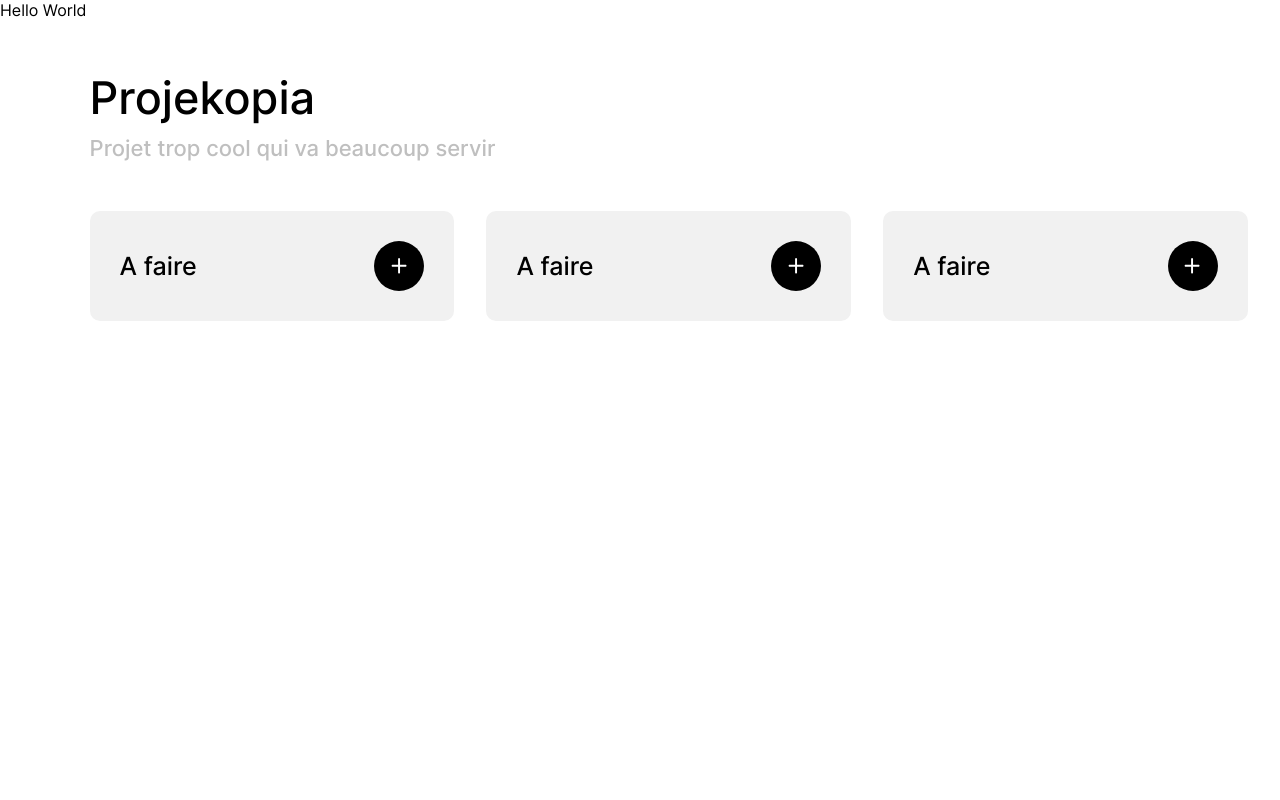
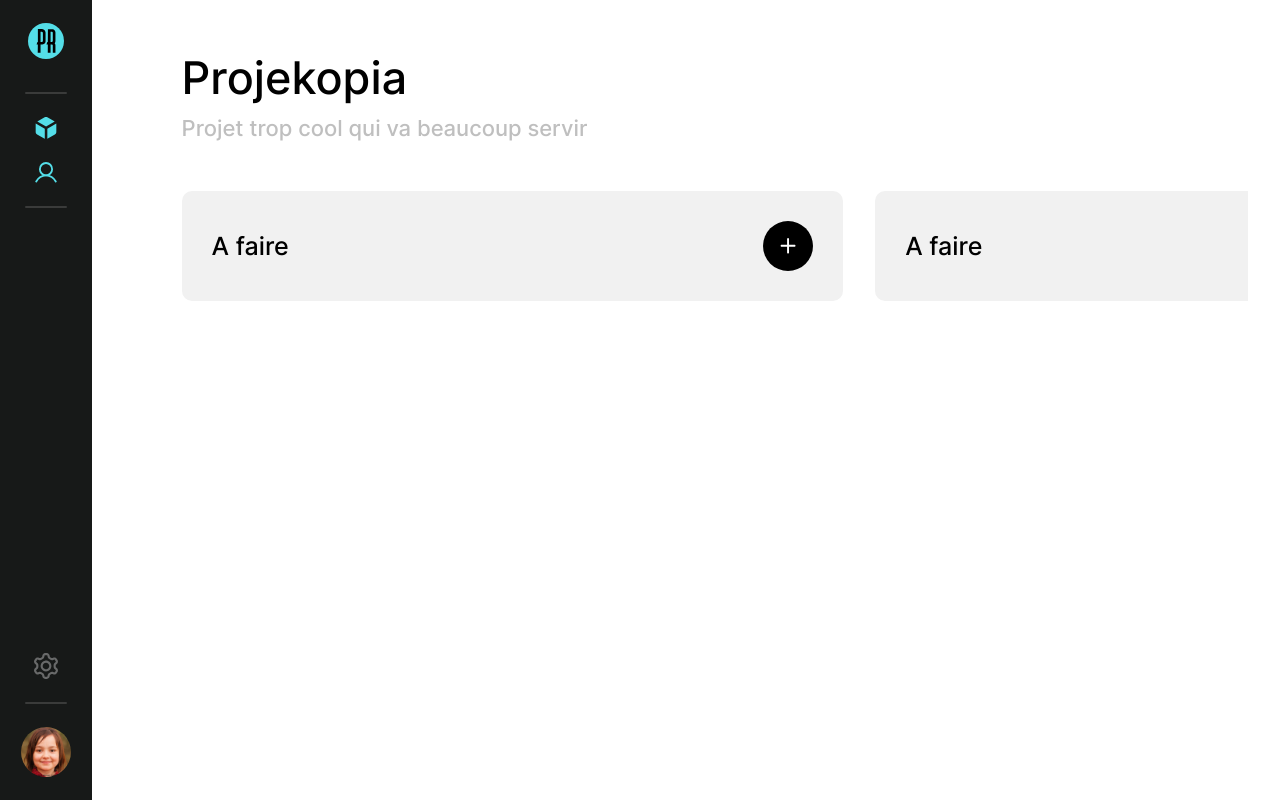
Before and after one commit to Passiflore/Projectopia, a React (Vite) app: page / in a window 1280 px wide. Built offline with nearby package versions, Linux system fonts and the light colour scheme.

Commit message:
[ADD] adding sideBar component

```diff
--- a/src/App.css
+++ b/src/App.css
@@ -1,25 +1,27 @@
-
-.project{
-  margin-left : 7vw;
-  padding-right: 32px;
-}
-
-.projectTitle{
-  margin-top:50px;
+.projectTitle {
+  margin-top: 50px;
   font-size: 45px;
   font-weight: 500;
 }
 
-.projectDescription{
-  margin-top:10px;
+.projectDescription {
+  margin-top: 10px;
   font-size: 22px;
   font-weight: 500;
-  color:#BFBFBF;
+  color: #bfbfbf;
 }
 
-.projectStatuts{
+.projectStatuts {
   display: flex;
   justify-content: space-around;
-  gap:32px;
+  gap: 32px;
   margin-top: 50px;
 }
+
+.appContainer {
+  height: 100%;
+  overflow: hidden;
+  margin-right: 32px;
+  display: flex;
+  gap: 7vw;
+}
--- a/src/App.tsx
+++ b/src/App.tsx
@@ -5,7 +5,7 @@ import SideBar from "@components/sideBar/SideBar";
 
 function App() {
   return (
-    <>
+    <div className="appContainer">
       <SideBar />
       <div className="project">
         <h2 className="projectTitle">Projekopia</h2>
@@ -18,7 +18,7 @@ function App() {
           <CardContainer></CardContainer>
         </div>
       </div>
-    </>
+    </div>
   );
 }
 
--- a/src/components/sideBar/SideBar.tsx
+++ b/src/components/sideBar/SideBar.tsx
@@ -1,7 +1,22 @@
+import "./sideBar.css";
 const SideBar = () => {
   return (
     <div className="sideBarContainer">
-      <p>Hello World</p>
+      <img src="/pr-logo.svg" />
+      <nav>
+        <div className="sideBarStroke" />
+        <img src="/substract-icon.svg" className="active" />
+        <img src="/profile-icon.svg" />
+        <div className="sideBarStroke" />
+      </nav>
+      <div className="contentWrapper">
+        <img src="/settings-icon.svg" />
+        <div className="sideBarStroke" />
+        <img
+          src="/fake-head.jpeg"
+          style={{ width: "50px", borderRadius: "50%" }}
+        />
+      </div>
     </div>
   );
 };
--- a/src/components/sideBar/sideBar.css
+++ b/src/components/sideBar/sideBar.css
@@ -1,11 +1,58 @@
 .sideBarContainer {
-  position: fixed;
-  top: 0;
-  left: 0;
-  width: 100%;
-  height: 100%;
-  overflow: hidden;
-  z-index: 1000;
-  background-color: rgba(0, 0, 0, 0.5);
-  transition: all 0.3s ease-in-out;
+  width: 92px;
+  max-width: 92px;
+  min-height: 100%;
+  background-color: #171918;
+  display: flex;
+  justify-content: center;
+  align-items: center;
+  flex-direction: column;
+  justify-content: flex-start;
+  padding: 23px 0;
+  /*
+    Prevents the child element from shrinking to fit the available space.
+    It ensures that the specified max-width is maintained.
+  */
+
+  flex-shrink: 0;
+  align-self: flex-start;
 }
+
+.sideBarContainer img {
+  min-width: 36px;
+  padding: 0 10px;
+}
+
+.sideBarContainer nav {
+  margin-top: 23px;
+  padding: 10px 0;
+  display: flex;
+  flex-direction: column;
+  gap: 23px;
+}
+
+.sideBarContainer nav img {
+  min-width: 20px;
+}
+
+.sideBarStroke {
+  min-width: 42px;
+  height: 2px;
+  background-color: rgba(255, 255, 255, 0.15);
+  border-radius: 2px;
+}
+
+.contentWrapper {
+  width: 42px;
+  display: flex;
+  flex-direction: column;
+  align-items: center;
+  gap: 23px;
+  margin-top: auto;
+  margin-bottom: 46px;
+}
+
+.contentWrapper img {
+  min-width: 26px;
+  padding: 0 10px;
+}
--- a/src/index.css
+++ b/src/index.css
@@ -1,10 +1,15 @@
 @font-face {
-  font-family: "Inter";   /*Can be any text*/
+  font-family: "Inter"; /*Can be any text*/
   src: url("./assets/fonts/Inter.ttf") format("truetype");
 }
 
-*{
+* {
   font-family: "Inter";
-  margin:0;
-  padding:0;
+  margin: 0;
+  padding: 0;
 }
+
+#root {
+  height: 100vh;
+  width: 100vw;
+}
```
